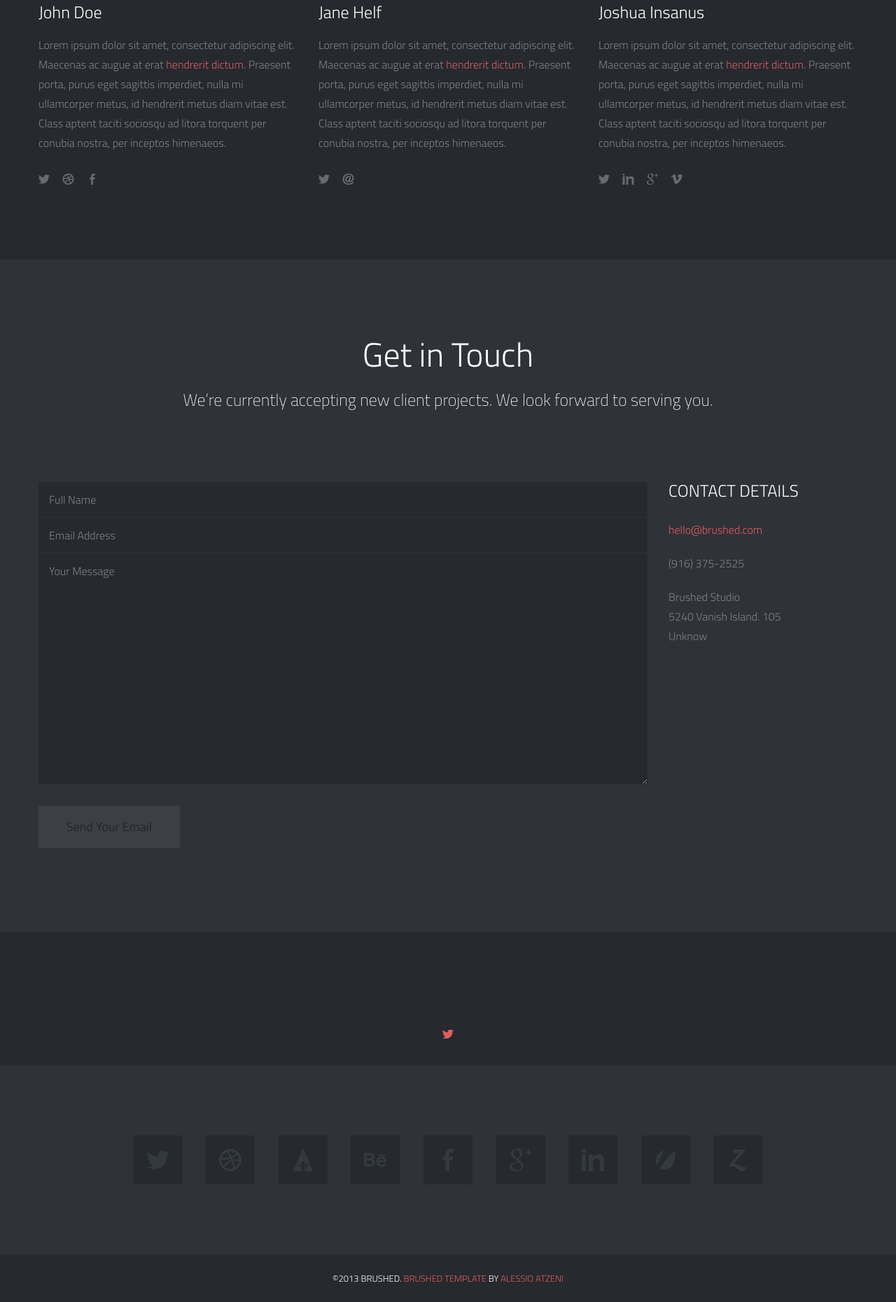
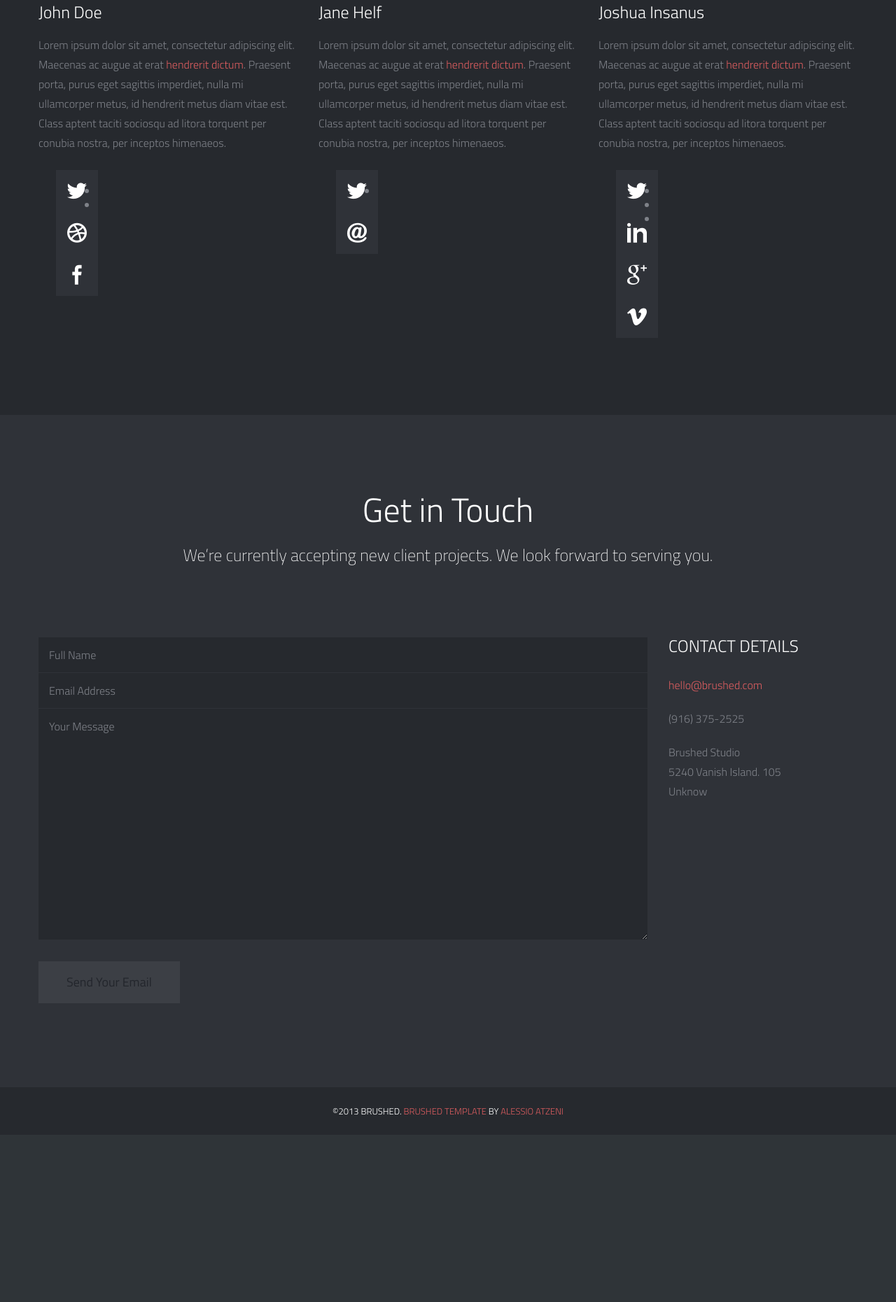
Before and after one commit to daniel-z/legionautomotriz.com, a PHP site: page / in a window 1280 px wide. Shown: the part 2768-4629 px from the top of the page at 70% size. After the commit the page ends 4361 px from the top, so only its background shows below. Run offline with PHP 8.4, Linux system fonts and the light colour scheme; some libraries are stand-ins or nearby versions; some web fonts are replaced.

Commit message:
Social icons

```diff
--- a/css/main.css
+++ b/css/main.css
@@ -865,7 +865,7 @@
 	filter: alpha(opacity=100);
 }
 
-.social-icons {
+/*.social-icons {
 	margin: 0;
 	padding: 0;
 }
@@ -898,6 +898,23 @@
 .social-icons li a:hover{
 	opacity: 1;
 	filter: alpha(opacity=100);
+}*/
+
+.social-icons {
+	display: inline-block;
+	float: left;
+	position: relative;
+	overflow: auto;
+}
+
+.social-icons a {
+	display: inline-block;
+	float: left;
+	background-color: #2F3238;
+	padding: 16px;
+	font-size: 28px;
+	color: #fff;
+	cursor: pointer;
 }
 
 /* ==================================================
--- a/index.html
+++ b/index.html
@@ -61,7 +61,7 @@
     <div class="overlay"></div>
 
     <div class="slider-text">
-    	<div id="slidecaption"></div>
+        <div id="slidecaption"></div>
     </div>
 
 	<div class="control-nav">
@@ -74,8 +74,13 @@
 
 <header>
     <div class="sticky-nav">
-    	<a id="mobile-nav" class="menu-nav" href="#menu-nav"></a>
-
+        <div class="social-icons">
+            <a href="https://www.facebook.com/legionesteticaautomotriz"
+                title="Follow Me on Facebook" target="_blank">
+                <span class="font-icon-social-facebook"></span>
+            </a>
+        </div>
+        <a id="mobile-nav" class="menu-nav" href="#menu-nav"></a>
         <div id="logo">
         	<a id="goUp" href="#home-slider" title="Legion Automotriz">Legion Automotriz</a>
         </div>
@@ -412,7 +417,7 @@
 <!-- End Contact Section -->
 
 <!-- Twitter Feed -->
-<div id="twitter-feed" class="page-alternate">
+<!-- <div id="twitter-feed" class="page-alternate">
 	<div class="container">
     	<div class="row">
             <div class="span12">
@@ -425,32 +430,8 @@
             </div>
         </div>
     </div>
-</div>
+</div> -->
 <!-- End Twitter Feed -->
-
-<!-- Socialize -->
-<div id="social-area" class="page">
-	<div class="container">
-    	<div class="row">
-            <div class="span12">
-                <nav id="social">
-                    <ul>
-                        <li><a href="https://twitter.com/Bluxart" title="Follow Me on Twitter" target="_blank"><span class="font-icon-social-twitter"></span></a></li>
-                        <li><a href="http://dribbble.com/Bluxart" title="Follow Me on Dribbble" target="_blank"><span class="font-icon-social-dribbble"></span></a></li>
-                        <li><a href="http://forrst.com/people/Bluxart" title="Follow Me on Forrst" target="_blank"><span class="font-icon-social-forrst"></span></a></li>
-                        <li><a href="http://www.behance.net/alessioatzeni" title="Follow Me on Behance" target="_blank"><span class="font-icon-social-behance"></span></a></li>
-                        <li><a href="https://www.facebook.com/Bluxart" title="Follow Me on Facebook" target="_blank"><span class="font-icon-social-facebook"></span></a></li>
-                        <li><a href="https://plus.google.com/105500420878314068694" title="Follow Me on Google Plus" target="_blank"><span class="font-icon-social-google-plus"></span></a></li>
-                        <li><a href="http://www.linkedin.com/in/alessioatzeni" title="Follow Me on LinkedIn" target="_blank"><span class="font-icon-social-linkedin"></span></a></li>
-                        <li><a href="http://themeforest.net/user/Bluxart" title="Follow Me on ThemeForest" target="_blank"><span class="font-icon-social-envato"></span></a></li>
-                        <li><a href="http://zerply.com/Bluxart/public" title="Follow Me on Zerply" target="_blank"><span class="font-icon-social-zerply"></span></a></li>
-                    </ul>
-                </nav>
-            </div>
-        </div>
-    </div>
-</div>
-<!-- End Socialize -->
 
 <!-- Footer -->
 <footer>
```
